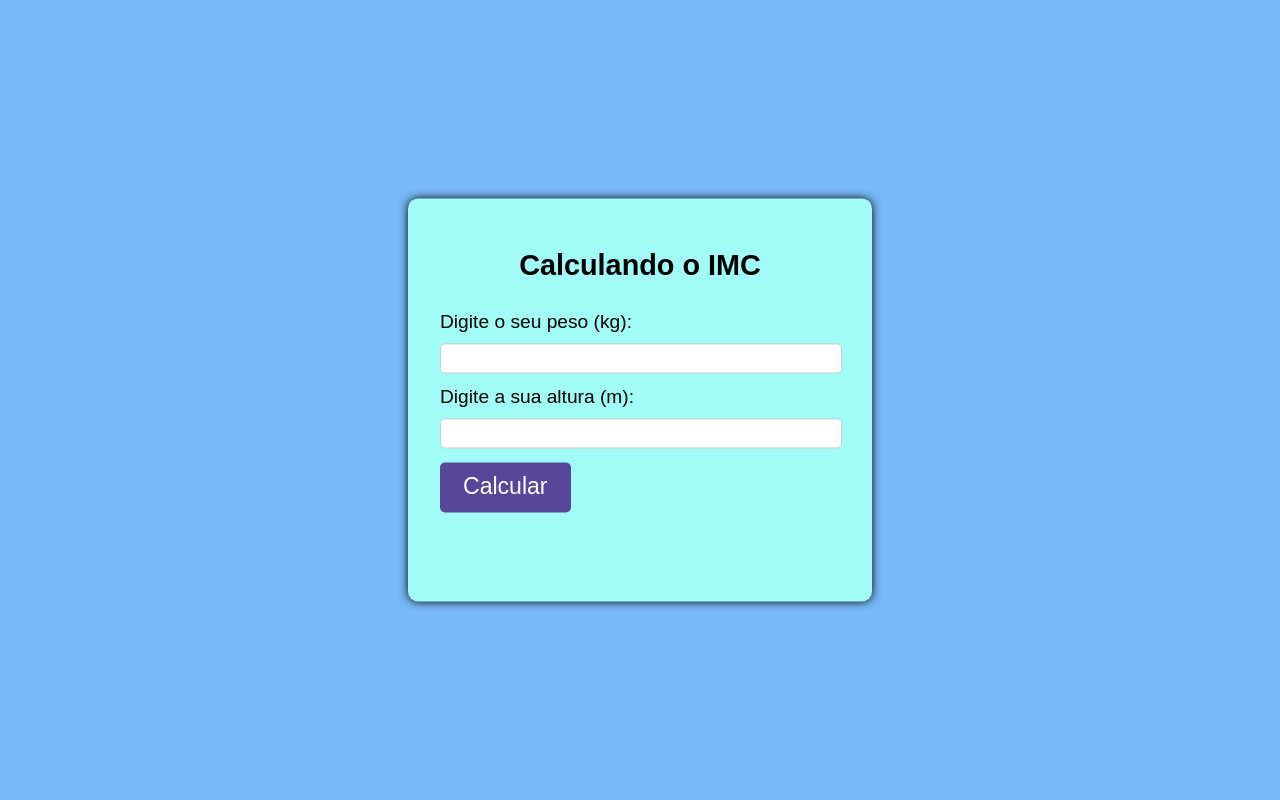
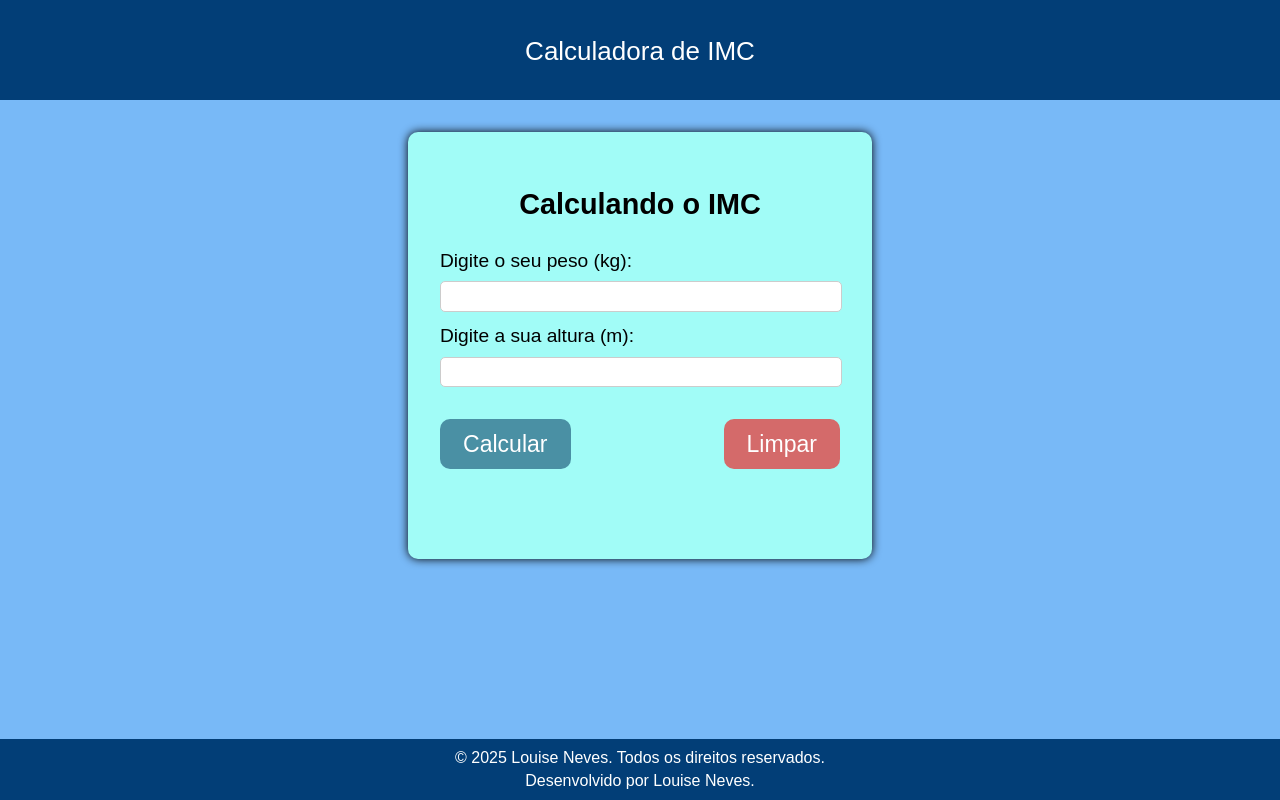
Before and after one commit to louiseneves/Calculadora-de-IMC, a plain HTML site: page index.html in a window 1280 px wide. Drawn offline with Linux system fonts and the light colour scheme.

Commit message:
Adicionando o header e o footer

```diff
--- a/index.html
+++ b/index.html
@@ -7,7 +7,14 @@
     <meta name="viewport" content="width=device-width, initial-scale=1.0">
 </head>
 <body>
-    <main>
+    <header>
+        <nav>
+            <div class="nav-bar">
+                <a href="#">Calculadora de IMC</a>
+            </div>
+        </nav>
+    </header>
+    <section>
         <div class="container">
             <h1>Calculando o IMC</h1>
             <form id="form">
@@ -16,13 +23,20 @@
 
                 <label for="altura">Digite a sua altura (m):</label>
                 <input id="altura" type="number" step="0.01" required>
-
+                <div class="botoes">
                 <button id="botaoCalcular" type="button">Calcular</button>
-
+                <button id="botaoLimpar" type="button">Limpar</button>
+                </div>
                 <div id="resultado"></div>
             </form>
         </div>
-    </main>
+    </section>
+    <footer>
+        <div class="footer">
+            <p>© 2025 Louise Neves. Todos os direitos reservados.</p>
+            <p>Desenvolvido por Louise Neves.</p>
+        </div>
+    </footer>
     <script src="script.js"></script>
 </body>
 </html>
--- a/script.js
+++ b/script.js
@@ -1,6 +1,6 @@
 const botaoCalcular = document.getElementById('botaoCalcular');
 const resultadoDiv = document.getElementById('resultado');
-
+const botaoLimpar = document.getElementById('botaoLimpar');
 function calcularIMC() {
     const peso = parseFloat(document.getElementById('peso').value);
     const altura = parseFloat(document.getElementById('altura').value);
@@ -42,7 +42,21 @@ function calcularIMC() {
     }
 
     resultadoDiv.textContent = `Seu IMC é ${resultadoIMC}! ${mensagem}`;
-    resultadoDiv.className = classeResultado;
+    resultadoDiv.className = `${classeResultado} animado`;
+}
+function resetIMC() {
+    document.getElementById('peso').value = '';
+    document.getElementById('altura').value = '';
+    resultadoDiv.textContent = '';
+    resultadoDiv.className = ''; // limpa a cor também
 }
 
-botaoCalcular.addEventListener('click', calcularIMC);
+botaoCalcular.addEventListener('click', function(event) {
+    event.preventDefault();
+    calcularIMC();
+  });
+
+  botaoLimpar.addEventListener('click', function(event) {
+    event.preventDefault();
+    resetIMC();
+  });
--- a/style.css
+++ b/style.css
@@ -1,23 +1,52 @@
+/* 🔧 Layout base do body com flex */
 body {
   background-color: rgb(120, 185, 247);
   font-family: sans-serif;
   box-sizing: border-box;
   margin: 0;
   padding: 0;
+
+  display: flex;
+  flex-direction: column;
+  min-height: 100vh;
 }
 
+/* 🔧 Section cresce para empurrar o footer pra baixo */
+section {
+  flex: 1;
+}
+
+/* Header */
+header {
+  background-color: rgb(2, 62, 119);
+}
+
+nav {
+  height: 100px;
+}
+
+.nav-bar {
+  display: flex;
+  align-items: center;
+  justify-content: center;
+}
+
+.nav-bar a {
+  text-decoration: none;
+  text-align: center;
+  color: white;
+  font-size: 26px;
+  padding: 36px;
+}
+
+/* 🔧 Container centralizado com margin */
 .container {
   border: 5px #ddd;
   box-shadow: 0px 0px 10px;
   background-color: rgb(161, 252, 247);
-  position: absolute;
   padding: 2em;
   max-width: 400px;
-  left: 0;
-  right: 0;
-  margin: auto;
-  top: 50vh;
-  transform: translateY(-50%);
+  margin: 2em auto;
   border-radius: 10px;
 }
 
@@ -29,6 +58,12 @@ label {
   display: block;
   margin-bottom: 0.5em;
 }
+input:focus {
+  outline: none;
+  box-shadow: 0 0 5px #1B71D7;
+  border-color: #1B71D7;
+  transition: all 0.3s ease;
+}
 
 input {
   width: calc(100% - 1em);
@@ -37,20 +72,46 @@ input {
   border: 1px solid #ccc;
   border-radius: 5px;
 }
+button:active {
+  transform: scale(0.97);
+}
 
+.botoes {
+  display: flex;
+  justify-content: space-between;
+  gap: 1em;
+  margin-top: 1em;
+}
+
+/* Botões */
 #botaoCalcular {
   font-size: 1.2em;
-  color: white; /* Cor do texto alterada para branco */
-  background-color: rgb(88, 70, 153); /* Cor do botão alterada para um roxo mais escuro */
+  background-color: #4A90A4;
+  color: #fff;
   padding: 0.5em 1em;
   border: none;
-  border-radius: 5px;
+  border-radius: 10px;
   cursor: pointer;
   transition: background-color 0.3s, color 0.3s;
 }
 
 #botaoCalcular:hover {
-  background-color: rgb(60, 45, 110); /* Cor do botão alterada para um roxo ainda mais escuro no hover */
+  background-color: #3b7486;
+}
+
+#botaoLimpar {
+  font-size: 1.2em;
+  background-color: #D46A6A;
+  color: #fff;
+  padding: 0.5em 1em;
+  border: none;
+  border-radius: 10px;
+  cursor: pointer;
+  transition: background-color 0.3s, color 0.3s;
+}
+
+#botaoLimpar:hover {
+  background-color: #b85959;
 }
 
 #resultado {
@@ -67,25 +128,44 @@ input {
 }
 
 /* Cores para o resultado do IMC */
-.baixo-peso-grave{
+.baixo-peso-grave {
   color: rgb(255, 100, 100);
 }
-.baixo-peso{
+
+.baixo-peso {
   color: rgb(255, 150, 100);
 }
 
-.peso-normal{
-  color: rgb(100, 255, 100);
+.peso-normal {
+  color: rgb(28, 135, 28);
 }
 
-.sobrepeso{
+.sobrepeso {
   color: rgb(255, 255, 100);
 }
 
 .obesidade-grau-1,
 .obesidade-grau-2,
-.obesidade-grau-3{
+.obesidade-grau-3 {
   color: rgb(255, 100, 100);
+}
+
+/* 🔧 Footer fixado no final com o flex */
+footer {
+  background-color: rgb(2, 62, 119);
+}
+
+.footer {
+  display: flex;
+  flex-direction: column;
+  align-items: center;
+  gap: 5px;
+  padding: 10px;
+}
+
+.footer p {
+  color: white;
+  margin: 0;
 }
 
 /* Responsividade */
@@ -99,7 +179,8 @@ input {
     font-size: 1em;
   }
 
-  #botaoCalcular {
+  #botaoCalcular,
+  #botaoLimpar {
     font-size: 1em;
   }
 
@@ -111,3 +192,17 @@ input {
     font-size: 1.4em;
   }
 }
+@keyframes aparecerSuave {
+  from {
+    opacity: 0;
+    transform: translateY(10px);
+  }
+  to {
+    opacity: 1;
+    transform: translateY(0);
+  }
+}
+
+#resultado.animado {
+  animation: aparecerSuave 0.5s ease-out;
+}
```
Lines whose indentation alone changed are shown as unchanged.
